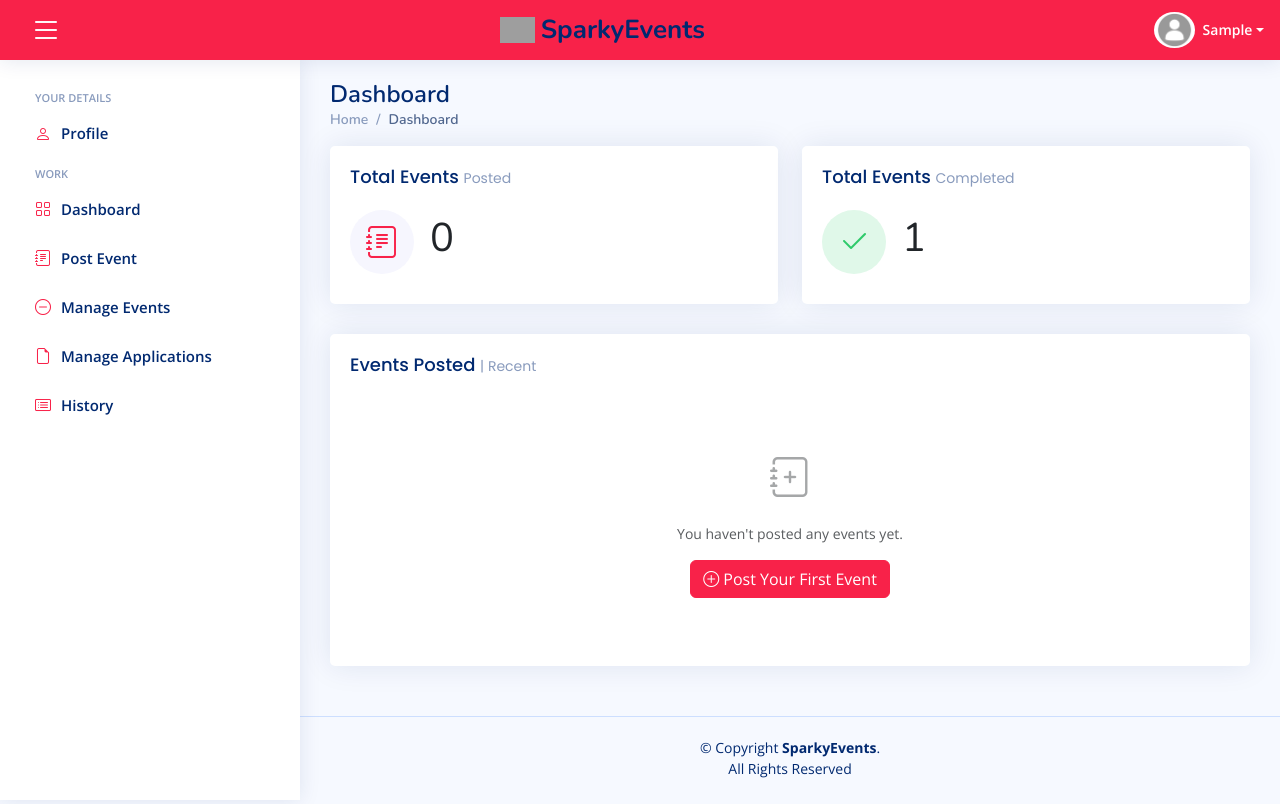
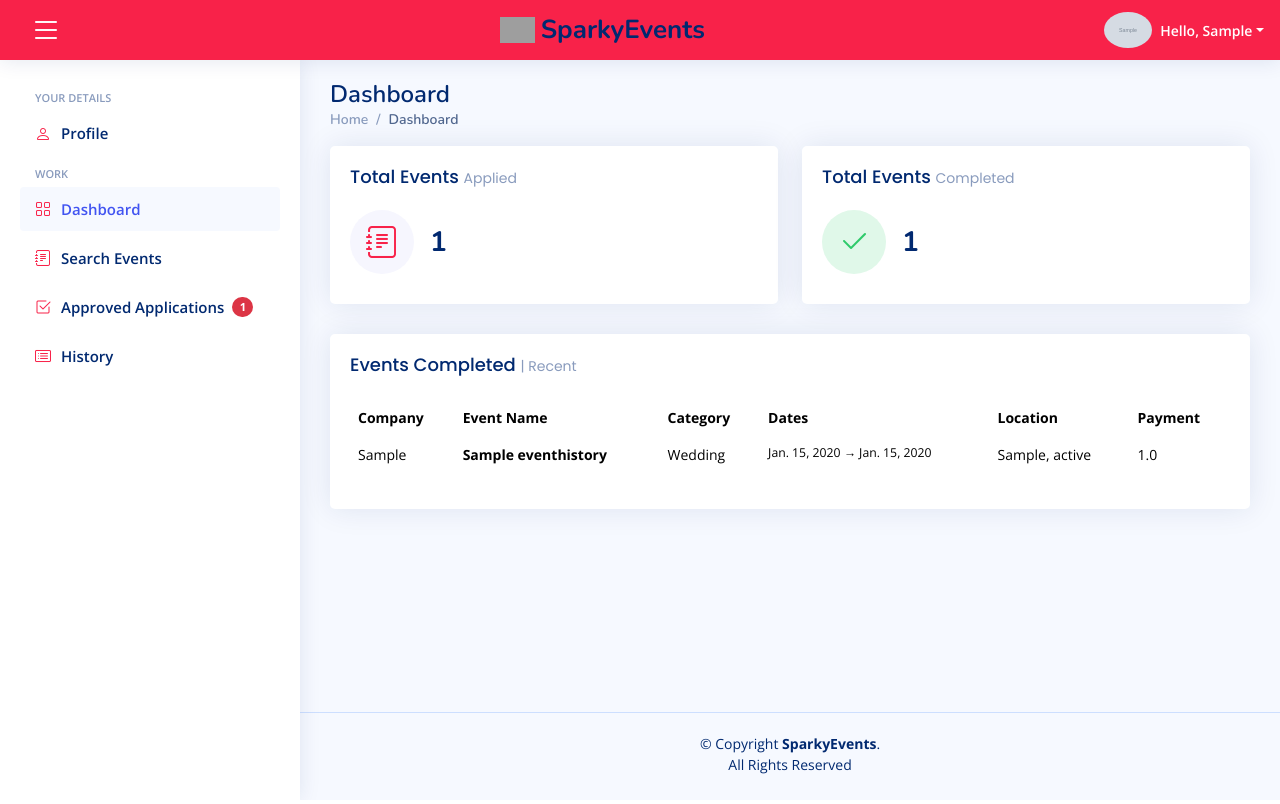
Before and after one commit to xoRahiL/SparkyEvents, a Django app: page /workhanddashboard/ in a window 1280 px wide. Run offline with Django 5.2, Linux system fonts and the light colour scheme; a user stored in the database is signed in; data comes from the database, SQL or seed files in the repository; tables that the repository leaves empty hold one stand-in row (values such as "Sample post"); grey boxes marked "Sample" are stand-in pictures; parts of the project's set-up code (start-up, migrations or seed data) failed here and were passed over; some libraries are stand-ins or nearby versions; grey boxes are pictures that could not be loaded.

Commit message:
fixed redirection error dashboard...

```diff
--- a/projectspark/appspark/templates/workdas/workhand_dashboard.html
+++ b/projectspark/appspark/templates/workdas/workhand_dashboard.html
@@ -13,7 +13,7 @@
     <!-- Favicons -->
     <link href="{% static 'assets2/img/star.png' %}" rel="icon">
 
-
+    <!--    <link href="{% static 'assets2/img/img.png' %}" rel="icon">-->
 
     <!-- Google Fonts -->
     <link href="https://fonts.gstatic.com" rel="preconnect">
@@ -28,14 +28,11 @@
     <!-- Template Main CSS File -->
     <link href="{% static 'assets2/css/newstyle.css' %}" rel="stylesheet">
 
-    <!-- Brand theme override: re-colors the generic template blue to match
-         the actual SparkyEvents brand color used on the landing/login pages. -->
+    <!-- Brand theme override: matches the landing/login page brand color. -->
     <link href="{% static 'assets2/css/brand-theme.css' %}" rel="stylesheet">
 
     <!-- Sticky footer fix: keeps the footer pinned to the bottom of the
-         viewport on pages with little content, instead of floating right
-         after the content ends. Safe here because the header/sidebar use
-         fixed/absolute positioning and don't participate in this flow. -->
+         viewport on pages with little content. -->
     <style>
         html, body { height: 100%; }
         body { display: flex; flex-direction: column; min-height: 100vh; }
@@ -60,10 +57,12 @@
     <div class="d-flex align-items-center justify-content-between">
         <a href="index.html" class="logo d-flex align-items-center">
             <img src="{% static 'assets2/img/star.png' %}" alt="S">
-            <span class="d-none d-lg-block me-0" style="margin-left: 0;">SparkyEvents</span>
+            <span class="d-none d-lg-block" style="margin-left:0; color:f82249;">SparkyEvents</span>
         </a>
         <i class="bi bi-list toggle-sidebar-btn"></i>
-    </div><!-- End Logo -->
+    </div>
+    <!-- End Logo -->
+
 
     <nav class="header-nav ms-auto">
         <ul class="d-flex align-items-center">
@@ -71,24 +70,24 @@
             <li class="nav-item dropdown pe-3">
 
                 <a class="nav-link nav-profile d-flex align-items-center pe-0" href="#" data-bs-toggle="dropdown">
-
-                    <img src="{{c.profile_pic.url}}" alt="Profile" class="rounded-circle"
+                    <!--                    <img src="{{w.profile_pic.url}}" alt="Profile" class="rounded-circle">-->
+                    <!--                    <img src="{% static 'assets2/img/AnonymousPic.png' %}" alt="Profile" class="rounded-circle">-->
+                    <img src="{{wu.profile_pic.url}}" alt="Profile" class="rounded-circle"
                          onerror="this.src='{% static 'assets2/img/AnonymousPic.png' %}'">
-
-                    <span class="d-none d-md-block dropdown-toggle ps-2" style="text-transform:capitalize">{{ user.username }}</span>
+                    <span class="d-none d-md-block dropdown-toggle ps-2" style="text-transform:capitalize; ">Hello, {{ user.username }}</span>
                 </a>
-                <!-- End Profile Iamge Icon -->
 
                 <ul class="dropdown-menu dropdown-menu-end dropdown-menu-arrow profile">
                     <li class="dropdown-header">
                         <h6>{{user.email}}</h6>
-                        <span>COMPANY</span>
+                        <span>WORKHAND</span>
                     </li>
                     <li>
                         <hr class="dropdown-divider">
                     </li>
+
                     <li>
-                        <a class="dropdown-item d-flex align-items-center" href="{% url 'companyprofile' %}">
+                        <a class="dropdown-item d-flex align-items-center" href="{% url 'workhandprofile' %}">
                             <i class="bi bi-person"></i>
                             <span>My Profile</span>
                         </a>
@@ -96,18 +95,16 @@
                     <li>
                         <hr class="dropdown-divider">
                     </li>
+
                     <li>
-                        <a class="dropdown-item d-flex align-items-center" href="{% url 'companylogout' %}">
+                        <a class="dropdown-item d-flex align-items-center" href="{% url 'workhandlogout' %}">
                             <i class="bi bi-box-arrow-right"></i>
                             <span>Log Out</span>
                         </a>
                     </li>
-
                 </ul>
-                <!-- End Profile Dropdown Items -->
 
             </li>
-            <!-- End Profile Nav -->
 
         </ul>
     </nav>
@@ -119,11 +116,10 @@
 <aside id="sidebar" class="sidebar">
 
     <ul class="sidebar-nav" id="sidebar-nav">
-
         <li class="nav-heading">Your Details</li>
 
         <li class="nav-item">
-            <a class="nav-link {% if request.resolver_match.url_name != 'companyprofile' %}collapsed{% endif %}" href="{% url 'companyprofile' %}">
+            <a class="nav-link {% if request.resolver_match.url_name != 'workhandprofile' %}collapsed{% endif %}" href="{% url 'workhandprofile' %}">
                 <i class="bi bi-person"></i>
                 <span>Profile</span>
             </a>
@@ -132,35 +128,34 @@
         <li class="nav-heading">Work</li>
 
         <li class="nav-item">
-            <a class="nav-link {% if request.resolver_match.url_name != 'companydashboard' %}collapsed{% endif %}" href="{% url 'companydashboard' %}">
+            <a class="nav-link {% if request.resolver_match.url_name != 'workhanddashboard' %}collapsed{% endif %}" href="{% url 'workhanddashboard' %}">
                 <i class="bi bi-grid"></i>
                 <span>Dashboard</span>
             </a>
         </li>
         <li class="nav-item">
-            <a class="nav-link {% if request.resolver_match.url_name != 'postevent' %}collapsed{% endif %}" href="{% url 'postevent' %}">
+            <a class="nav-link {% if request.resolver_match.url_name != 'searchevents' %}collapsed{% endif %}" href="{% url 'searchevents' %}">
                 <i class="bi bi-journal-text"></i>
-                <span>Post Event</span>
+                <span>Search Events</span>
             </a>
         </li>
         <li class="nav-item">
-            <a class="nav-link {% if request.resolver_match.url_name != 'manageevent' %}collapsed{% endif %}" href="{% url 'manageevent' %}">
-                <i class="bi bi-dash-circle"></i>
-                <span>Manage Events</span>
+            <a class="nav-link {% if request.resolver_match.url_name != 'approved' %}collapsed{% endif %}" href="{% url 'approved' %}">
+                <i class="bi bi-check2-square"></i>
+                <span>Approved Applications</span>
+                {% if approved_applications_count %}
+                <span class="badge bg-danger rounded-pill ms-2">{{ approved_applications_count }}</span>
+                {% endif %}
             </a>
         </li>
         <li class="nav-item">
-            <a class="nav-link {% if request.resolver_match.url_name != 'approveapplications' %}collapsed{% endif %}" href="{% url 'approveapplications' %}">
-                <i class="bi bi-file-earmark"></i>
-                <span>Manage Applications</span>
-            </a>
-        </li>
-        <li class="nav-item">
-            <a class="nav-link {% if request.resolver_match.url_name != 'companyeventhistory' %}collapsed{% endif %}" href="{% url 'companyeventhistory' %}">
+            <a class="nav-link {% if request.resolver_match.url_name != 'workhandeventhistory' %}collapsed{% endif %}" href="{% url 'workhandeventhistory' %}">
                 <i class="bi bi-card-list"></i>
                 <span>History</span>
             </a>
         </li>
+        <!-- End Dashboard Nav -->
+
     </ul>
 
 </aside><!-- End Sidebar-->
@@ -172,7 +167,7 @@
         <h1>Dashboard</h1>
         <nav>
             <ol class="breadcrumb">
-                <li class="breadcrumb-item"><a href="{% url 'companydashboard' %}">Home</a></li>
+                <li class="breadcrumb-item"><a href="{% url 'workhanddashboard' %}">Home</a></li>
                 <li class="breadcrumb-item active">Dashboard</li>
             </ol>
         </nav>
@@ -183,95 +178,104 @@
             <div class="col-lg">
                 <div class="row">
 
-                    <!-- Total Events posted Card -->
+                    <!-- Total Event Applied Card -->
                     <div class="col-xxl-4 col-md-6">
                         <div class="card info-card sales-card">
+
+                            <div class="filter">
+                            </div>
+
                             <div class="card-body">
-                                <h5 class="card-title">Total Events <span>Posted</span></h5>
+                                <h5 class="card-title">Total Events <span>Applied </span></h5>
+
                                 <div class="d-flex align-items-center">
                                     <div class="card-icon rounded-circle d-flex align-items-center justify-content-center">
                                         <i class="bi bi-journal-text"></i>
                                     </div>
                                     <div class="ps-3">
-                                        <h1>{{ events|length }}</h1>
+                                        <h6>{{ ap|length }}</h6>
                                     </div>
                                 </div>
                             </div>
+
                         </div>
                     </div>
-                    <!-- End Total Events posted Card -->
+                    <!-- End Total Event Applied Card -->
 
                     <!-- Total Events Completed Card -->
                     <div class="col-xxl-4 col-md-6">
                         <div class="card info-card revenue-card">
+
                             <div class="card-body">
                                 <h5 class="card-title">Total Events <span>Completed</span></h5>
+
                                 <div class="d-flex align-items-center">
                                     <div class="card-icon rounded-circle d-flex align-items-center justify-content-center">
                                         <i class="bi bi-check2"></i>
                                     </div>
                                     <div class="ps-3">
-                                        <h1>{{ eh|length }}</h1>
+                                        <h6>{{ eh|length }}</h6>
                                     </div>
                                 </div>
                             </div>
+
                         </div>
                     </div>
                     <!-- End Total Events Completed Card -->
 
-                    <!-- Events Posted -->
-                    <div class="col-12">
+                    <!-- Events Completed -->
+                    <div class="col-xxl">
                         <div class="card recent-sales overflow-auto">
                             <div class="card-body">
-                                <h5 class="card-title">Events Posted <span>| Recent</span></h5>
+                                <h5 class="card-title">Events Completed <span>| Recent</span></h5>
 
-                                {% if events %}
+                                {% if eh %}
                                 <table class="table table-borderless datatable">
                                     <thead>
                                     <tr>
+                                        <th scope="col">Company</th>
                                         <th scope="col">Event Name</th>
                                         <th scope="col" class="d-none d-lg-table-cell">Category</th>
                                         <th scope="col">Dates</th>
                                         <th scope="col" class="d-none d-md-table-cell">Location</th>
                                         <th scope="col">Payment</th>
-                                        <th scope="col">Slots</th>
                                     </tr>
                                     </thead>
                                     <tbody>
-                                    {% for event in events %}
+                                    {% for record in eh %}
                                     <tr>
+                                        <td>{{ record.company_id.user.first_name }}</td>
                                         <td>
-                                            <strong>{{ event.event_name }}</strong>
-                                            <div class="text-muted small d-lg-none">{{ event.event_category }}</div>
+                                            <strong>{{ record.event_name }}</strong>
+                                            <div class="text-muted small d-lg-none">{{ record.event_category }}</div>
                                         </td>
-                                        <td class="d-none d-lg-table-cell">{{ event.event_category }}</td>
-                                        <td class="small">{{ event.start_date }} &rarr; {{ event.end_date }}</td>
-                                        <td class="d-none d-md-table-cell">{{ event.city }}, {{ event.state }}</td>
-                                        <td>{{ event.payment_range }}</td>
-                                        <td><span class="badge bg-primary rounded-pill">{{ event.workhand_needed }}</span></td>
+                                        <td class="d-none d-lg-table-cell">{{ record.event_category }}</td>
+                                        <td class="small">{{ record.start_date }} &rarr; {{ record.end_date }}</td>
+                                        <td class="d-none d-md-table-cell">{{ record.city }}, {{ record.state }}</td>
+                                        <td>{{ record.payment_range }}</td>
                                     </tr>
                                     {% endfor %}
                                     </tbody>
                                 </table>
                                 {% else %}
                                 <div class="text-center py-5">
-                                    <i class="bi bi-journal-plus" style="font-size: 2.5rem; opacity: 0.4;"></i>
-                                    <p class="text-muted mt-3 mb-3">You haven't posted any events yet.</p>
-                                    <a href="{% url 'postevent' %}" class="btn btn-primary">
-                                        <i class="bi bi-plus-circle"></i> Post Your First Event
+                                    <i class="bi bi-briefcase" style="font-size: 2.5rem; opacity: 0.4;"></i>
+                                    <p class="text-muted mt-3 mb-3">No completed events yet.</p>
+                                    <a href="{% url 'searchevents' %}" class="btn btn-primary">
+                                        <i class="bi bi-search"></i> Find Events to Apply
                                     </a>
                                 </div>
                                 {% endif %}
-
                             </div>
                         </div>
                     </div>
-                    <!-- End Events Posted -->
+                    <!-- End Events Completed -->
                 </div>
             </div>
         </div>
     </section>
     {% endblock %}
+
 </main>
 <!-- End #main -->
 
@@ -288,14 +292,15 @@
     </div>
 </footer><!-- End Footer -->
 
-<a href="#" class="back-to-top d-flex align-items-center justify-content-center"><i
-        class="bi bi-arrow-up-short"></i></a>
+<a href="#" class="back-to-top d-flex align-items-center justify-content-center">
+    <i class="bi bi-arrow-up-short"></i></a>
 
 <!-- Vendor JS Files -->
 <script src="{% static 'bootstrapjs/bootstrap.bundle.min.js' %}"></script>
 
 <!-- Template Main JS File -->
 <script src="{% static 'assets2/js/main.js' %}"></script>
+
 </body>
 
 </html>
```
